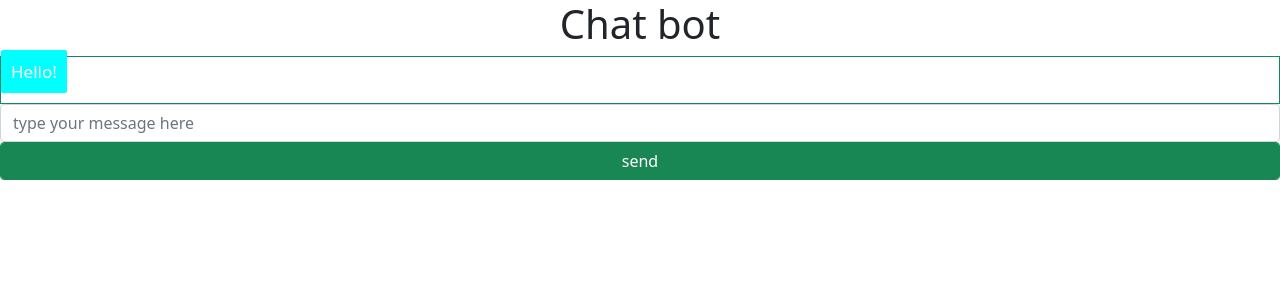
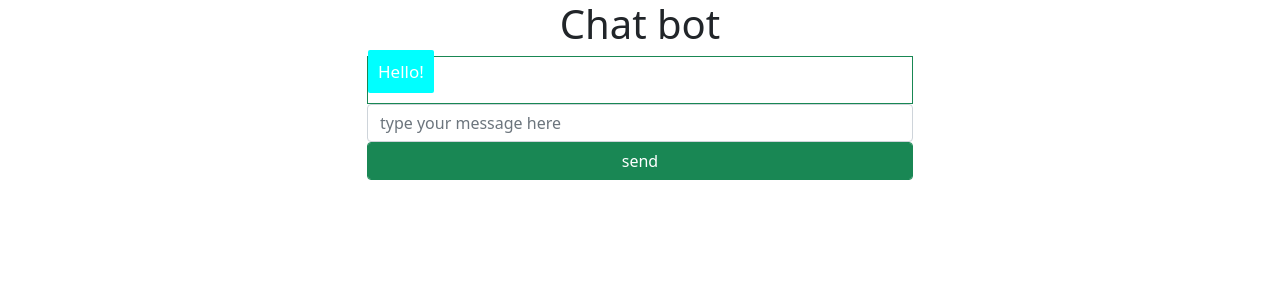
Before and after one commit to jhang01/Artificial-Intelligence, a Flask app: page / in a window 1280 px wide. Shown: the top 300 px of the page. Run offline with Flask 2, Linux system fonts and the light colour scheme.

Commit message:
Format the chat in the middle

```diff
--- a/templates/index.html
+++ b/templates/index.html
@@ -12,6 +12,9 @@
     </head>
     <body>
         <h1>Chat bot</h1>
+        <div class="container"> <!--row placed within container for propper padding and alignment-->
+            <div class="row"> <!--create horizontal group of columns-->
+                <div class="col-sm-6 offset-sm-3"> <!--grid layout-->
                     <div id="chatbox" class="border border-success">
                         <p class="botText"><span>Hello!</span></p>
                     </div>
@@ -19,5 +22,8 @@
                         <input id="textInput" class="form-control" type="text" name="msg" placeholder="type your message here">
                         <input id="buttonInput" class="btn btn-success form-control" type="submit" value="send">
                     </div>
+                </div>
+            </div>
+        </div>
     </body>
 </html>
```
Lines whose indentation alone changed are shown as unchanged.
